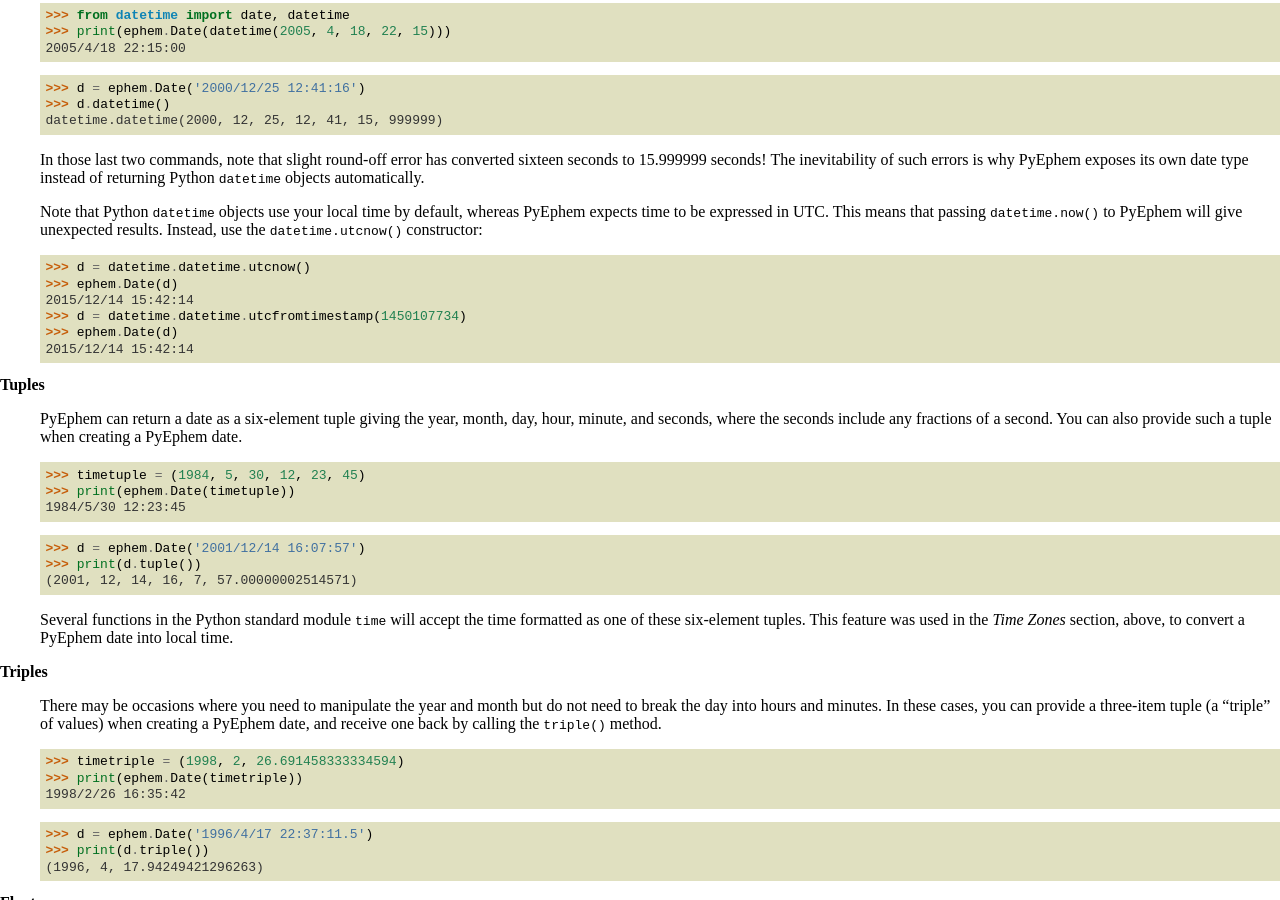
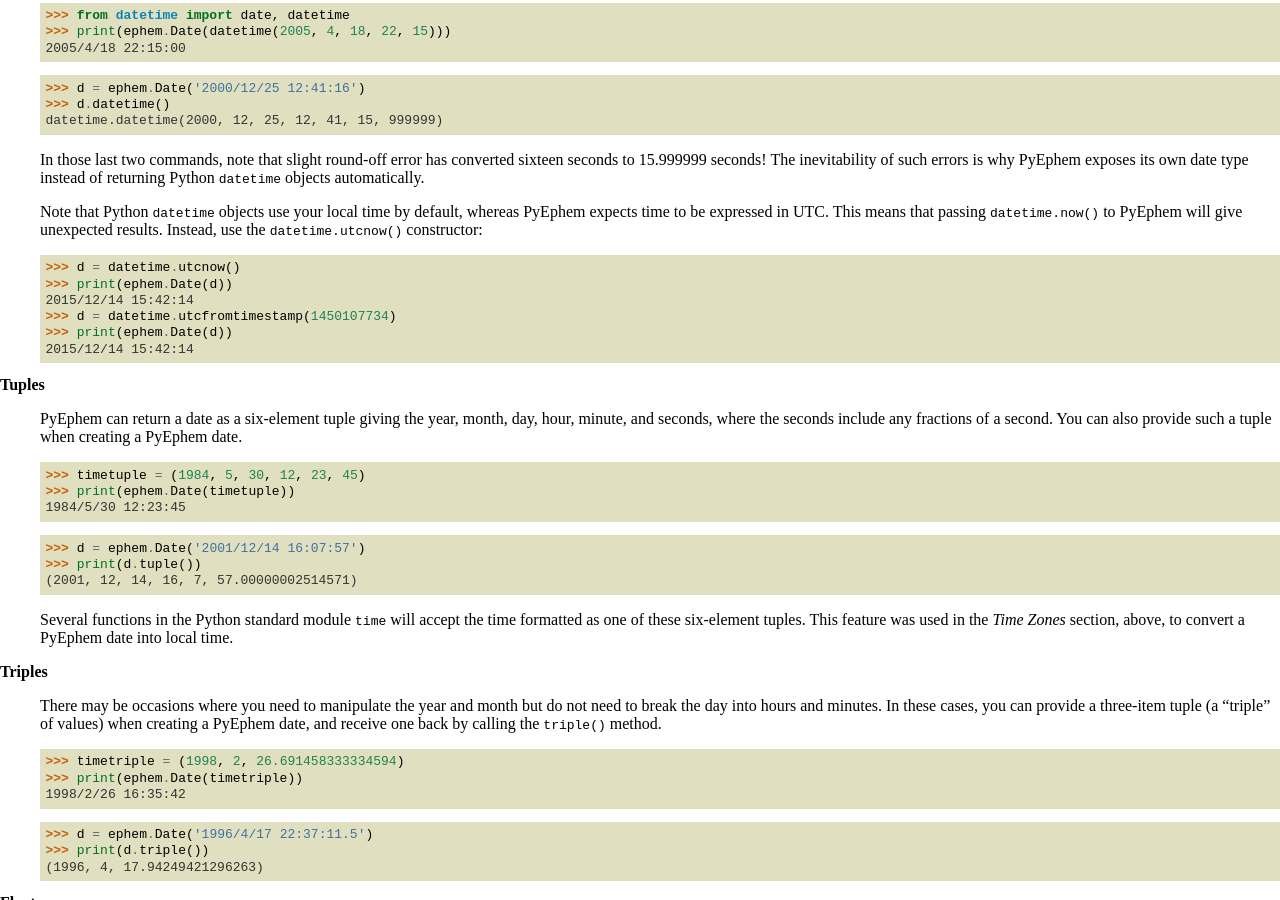
Before and after one commit to brandon-rhodes/pyephem, a Sphinx documentation site: the page built from ephem/doc/date.rst, in a window 1280 px wide and 900 px high, scrolled down 1790 px. Built offline with Sphinx 7.4.7, drawn with Linux system fonts in a browser that asks for light colours.

Commit message:
Fix date.rst doctests

```diff
--- a/ephem/doc/date.rst
+++ b/ephem/doc/date.rst
@@ -135,11 +135,11 @@
   will give unexpected results.
   Instead, use the ``datetime.utcnow()`` constructor:
 
-    >>> d = datetime.datetime.utcnow()
-    >>> ephem.Date(d)
+    >>> d = datetime.utcnow()
+    >>> print(ephem.Date(d))
     2015/12/14 15:42:14
-    >>> d = datetime.datetime.utcfromtimestamp(1450107734)
-    >>> ephem.Date(d)
+    >>> d = datetime.utcfromtimestamp(1450107734)
+    >>> print(ephem.Date(d))
     2015/12/14 15:42:14
 
 Tuples
```
Also changed, not shown: 1 other file.
